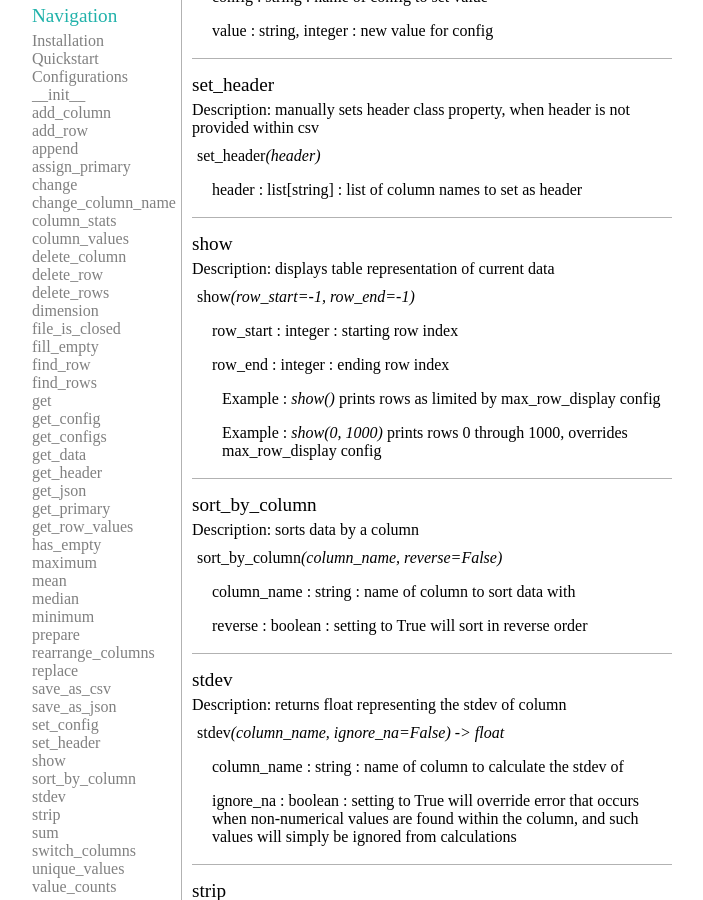
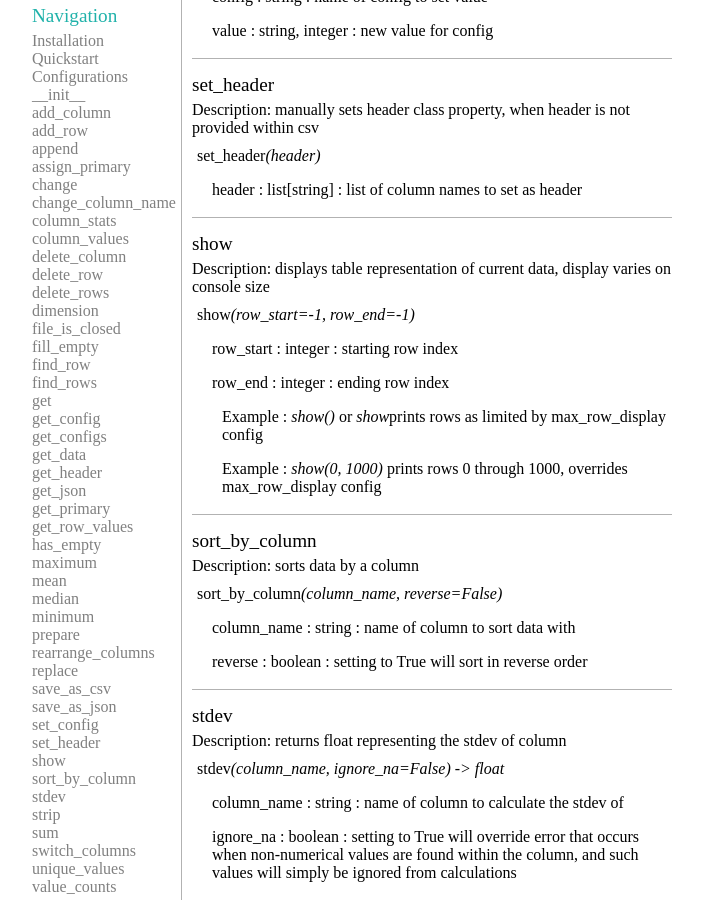
Before and after one commit to permasean/jordankobewade.github.io, a Jekyll site: the page pycomma.html, which Jekyll copies as it is, in a window 1280 px wide and 900 px high, scrolled down 6548 px. Shown: the whole window, without its empty margins (288-991 px from the left). Built offline with Jekyll 4.4.1, drawn with Linux system fonts in a browser that asks for light colours.

Commit message:
update to show() pycomma

```diff
--- a/pycomma.html
+++ b/pycomma.html
@@ -627,7 +627,7 @@
                         show
                     </div>
                     <div class="section-description">
-                        Description: displays table representation of current data
+                        Description: displays table representation of current data, display varies on console size
                     </div>
                     <div class="section-function">
                         show<i>(row_start=-1, row_end=-1)</i>
@@ -635,7 +635,7 @@
                     <div class="section-parameters">
                         <p>row_start : integer : starting row index</p>
                         <p>row_end : integer : ending row index</p>
-                        <p class="example">Example : <i>show()</i> prints rows as limited by max_row_display config</p>
+                        <p class="example">Example : <i>show()</i>  or <i>show</i>prints rows as limited by max_row_display config</p>
                         <p class="example">Example : <i>show(0, 1000)</i> prints rows 0 through 1000, overrides max_row_display config</p>
                     </div>
                 </div>
```
